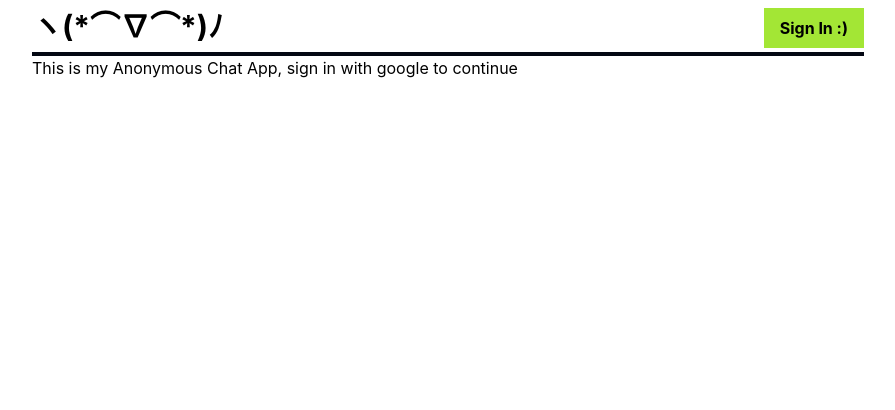
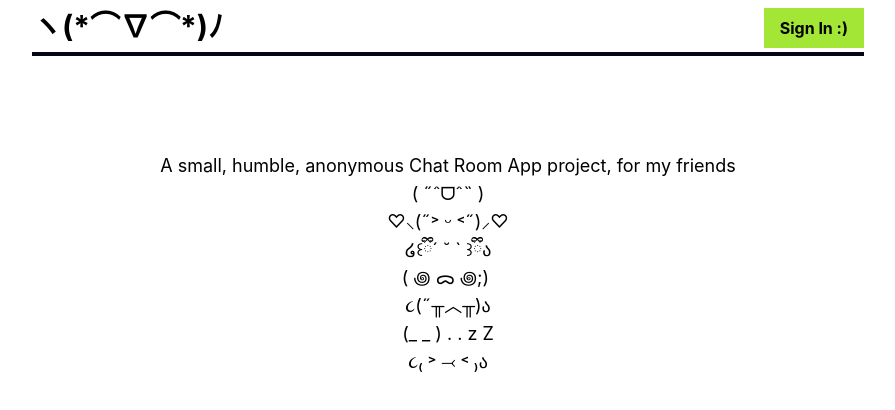
Before and after one commit to charlesli50/mychatroom, a React (Create React App) app: page / in a window 1280 px wide. Shown: the top 410 px of the page, without its empty margins (192-1087 px from the left). Built offline with nearby package versions, Linux system fonts and the light colour scheme; no server answers.

Commit message:
add kaomojis to front page

```diff
--- a/src/App.js
+++ b/src/App.js
@@ -36,8 +36,15 @@ function App() {
 
 function About() {
   return (
-    <div>
-      <h2>This is my Anonymous Chat App, sign in with google to continue</h2>
+    <div className="text-center mt-24 text-lg">
+      <h2>A small, humble, anonymous Chat Room App project, for my friends</h2>
+      <p>( ˶ˆᗜˆ˵ )</p>
+      <p>♡⸜(˶˃ ᵕ ˂˶)⸝♡</p>
+      <p>໒꒰ྀི´ ˘ ` ꒱ྀིა</p>
+      <p>( ꩜ ᯅ ꩜;)⁭ ⁭</p>
+      <p>૮(˶╥︿╥)ა</p>
+      <p>(_ _ ) . . z Z</p>
+      <p>૮₍ ˃ ⤙ ˂ ₎ა</p>
     </div>
   );
 }
```
